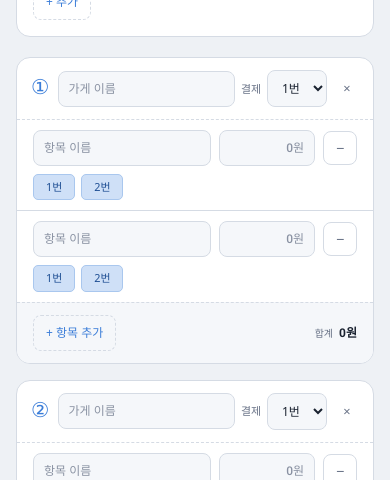
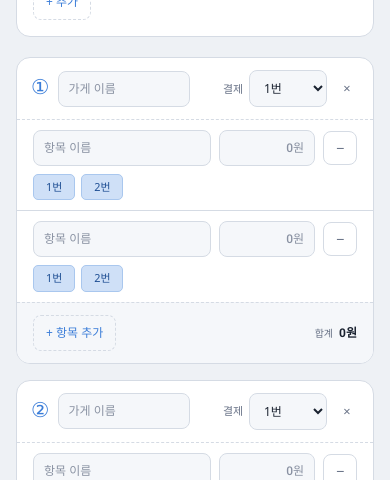
Before and after one commit to tanuk1t00l/billsplitter, a plain HTML site: page index.html in a window 390 px wide. Shown: the part 195-675 px from the top of the page. Drawn offline with Linux system fonts and the light colour scheme; a web font is replaced by a local one.

Commit message:
Update index.html

```diff
--- a/index.html
+++ b/index.html
@@ -97,7 +97,8 @@ tfoot td{font-weight:600;border-bottom:0}
   .item{grid-template-columns:minmax(0,1fr) 7.5rem auto;padding:10px 16px}
   .chips{grid-column:1 / -1;grid-row:2}
   .set-head{gap:6px;padding:12px}
-  .payer select{min-width:0;max-width:7em}
+  .store{flex:0 1 11em}
+  .payer{margin-left:auto}
   .num{width:1.1em}
   h1{font-size:1.7rem}
 }
```
